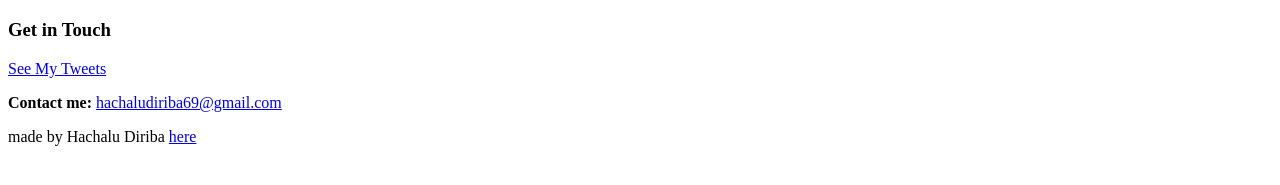
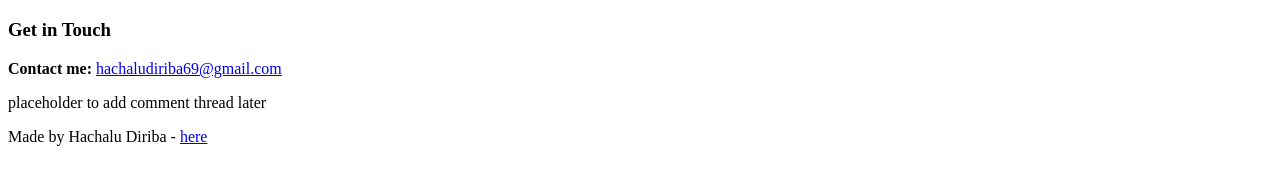
Before and after one commit to hachalud/My_First_Portfolio, a plain HTML site: page html_basic/index.html in a window 1280 px wide. Shown: the part 593-778 px from the top of the page. Drawn offline with Linux system fonts and the light colour scheme.

Commit message:
modifie index

```diff
--- a/html_basic/index.html
+++ b/html_basic/index.html
@@ -1,8 +1,8 @@
 <!DOCTYPE html>
 <html lang="en">
 <head>
-    <meta charset="UTF-8">
-    <meta name="viewport" content="width=device-width, initial-scale=1.0">
+    <meta charset="UTF-8" />
+    <meta name="viewport" content="width=device-width, initial-scale=1.0" />
     <title>My Personal Portfolio</title>
 </head>
 <body>
@@ -12,40 +12,32 @@
             <li><a href="tweets.html">Tweets</a></li>
         </ul>
     </header>
+
+    <main>
         <article>
-        <h1>
-            Welcome to My Personal Portfolio
-        </h1>
+            <h1>Welcome to My Personal Portfolio</h1>
             <p>
                 Welcome to my personal portfolio! Here, you will find information about my projects, skills, and experiences. I am excited to share my work with you and hope you find it inspiring.
             </p>
-        <h2>
-            About Me
-        </h2>
+            <h2>About Me</h2>
             <p>
                 Feel free to explore the different sections of my portfolio to learn more about what I do and how I can contribute to your projects. If you have any questions or would like to connect, please don't hesitate to reach out!
             </p>
             <p>
                 Thank you for visiting my portfolio. I look forward to the opportunity to collaborate and create something amazing together!
             </p>
-        <img src="https://i.ibb.co/gTDZZT8/ALX-Logo-07.png" alt="ALX-Logo">
-        <h3>
-        Get in Touch
-    </h3>
+            <img src="https://i.ibb.co/gTDZZT8/ALX-Logo-07.png" alt="ALX-Logo" />
+            <h3>Get in Touch</h3>
+            <p><strong>Contact me:</strong> <a href="mailto:hachaludiriba69@gmail.com">hachaludiriba69@gmail.com</a></p>
         </article>
+
         <aside>
-        <nav>
-            <a href="tweets.html">See My Tweets</a>
-        </nav>
+            <p>placeholder to add comment thread later</p>
         </aside>
-    <p>
-        <strong>Contact me:</strong> <a href="mailto:your-email@example.com">hachaludiriba69@gmail.com</a>
-    </p>
+    </main>
 
     <footer>
-        <p>
-            made by Hachalu Diriba <a href="hache" target="_blank">here</a>
-        </p>
+        <p>Made by Hachalu Diriba - <a href="hache" target="_blank">here</a></p>
     </footer>
 </body>
 </html>
```
Lines whose indentation alone changed are shown as unchanged.
